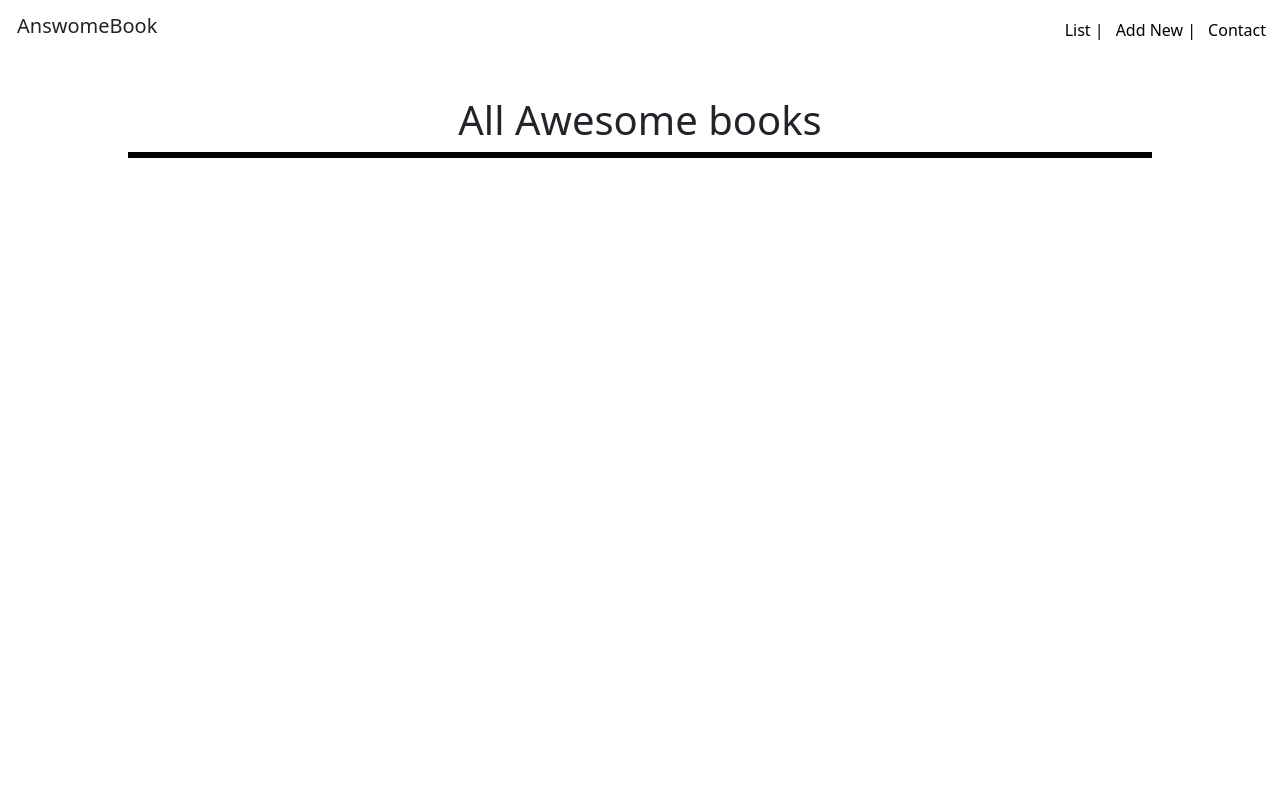
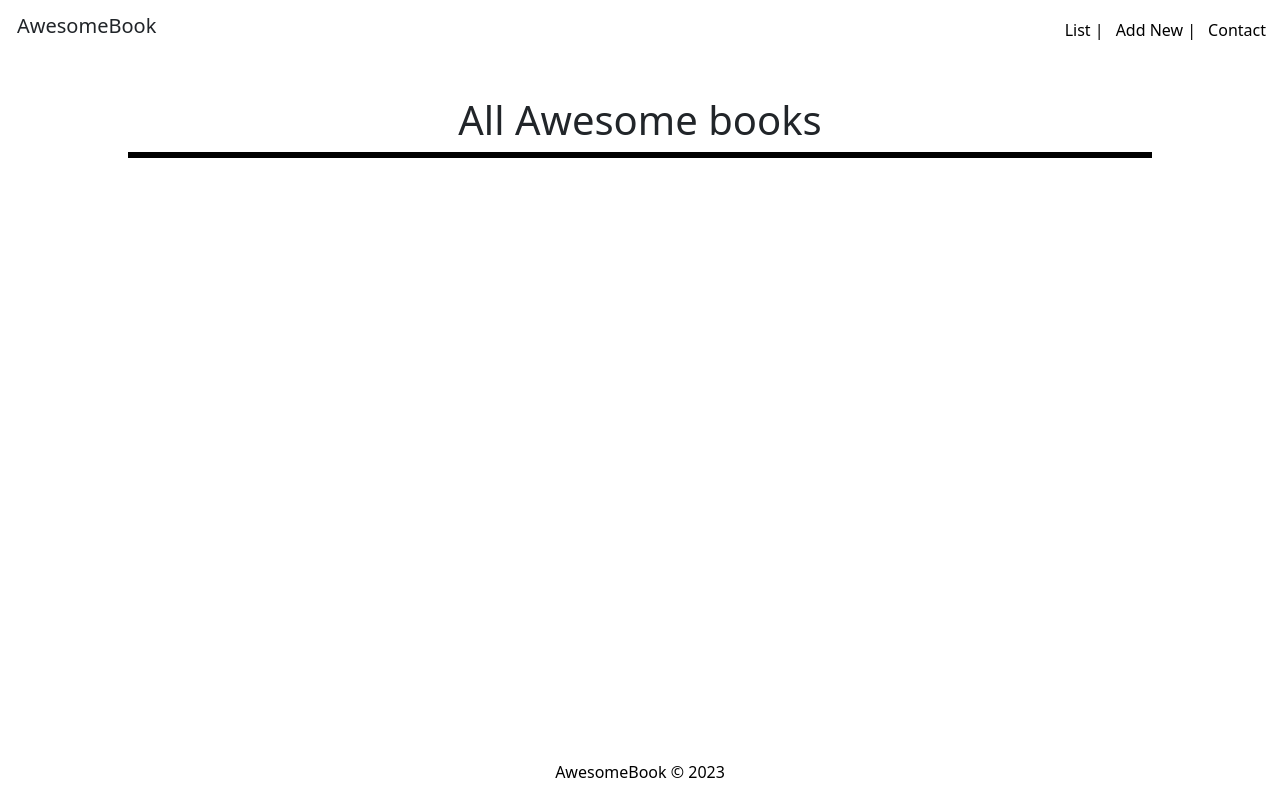
Before and after one commit to benja27/awsomebooks, a website: page index.html in a window 1280 px wide. Shown: the top 804 px of the page. Drawn offline with nearby package versions, Linux system fonts and the light colour scheme.

Commit message:
-Add footer -Update readme information

```diff
--- a/css/styles.css
+++ b/css/styles.css
@@ -98,3 +98,12 @@
   justify-content: center;
   align-items: center;
 }
+
+footer {
+  position: fixed;
+  left: 0;
+  bottom: 0;
+  width: 100%;
+  color: black;
+  text-align: center;
+}
--- a/index.html
+++ b/index.html
@@ -7,13 +7,13 @@
     <meta name="viewport" content="width=device-width, initial-scale=1.0">
     <link rel='stylesheet' href='https://cdn.jsdelivr.net/npm/bootstrap@5.0.2/dist/css/bootstrap.min.css'>
     <link rel="stylesheet" href="./css/styles.css">
-    <title>Document</title>
+    <title>AwesomeBook</title>
   </head>
 
   <body class="chec">
     <header class="container-fluid">
       <nav class="navbar align-self-end">
-        <h1 class="navbar-brand text-capitalize">AnswomeBook</h1>
+        <h1 class="navbar-brand text-capitalize">AwesomeBook</h1>
         <ul class="nav-bar nav">
           <li class="nav-item"><a href="#main" class="nav-link">List |</a></li>
           <li class="nav-item"><a href="#addNew" class="nav-link">Add New |</a></li>
@@ -57,6 +57,9 @@
         </ul>
       </div>
     </section>
+    <footer>
+      <p>AwesomeBook © 2023</p>
+    </footer>
     <script src='https://cdn.jsdelivr.net/npm/bootstrap@5.0.2/dist/js/bootstrap.bundle.min.js'></script>
     <script src="./js/main.js" type="module"></script>
   </body>
```
Also changed, not shown: README.md.
